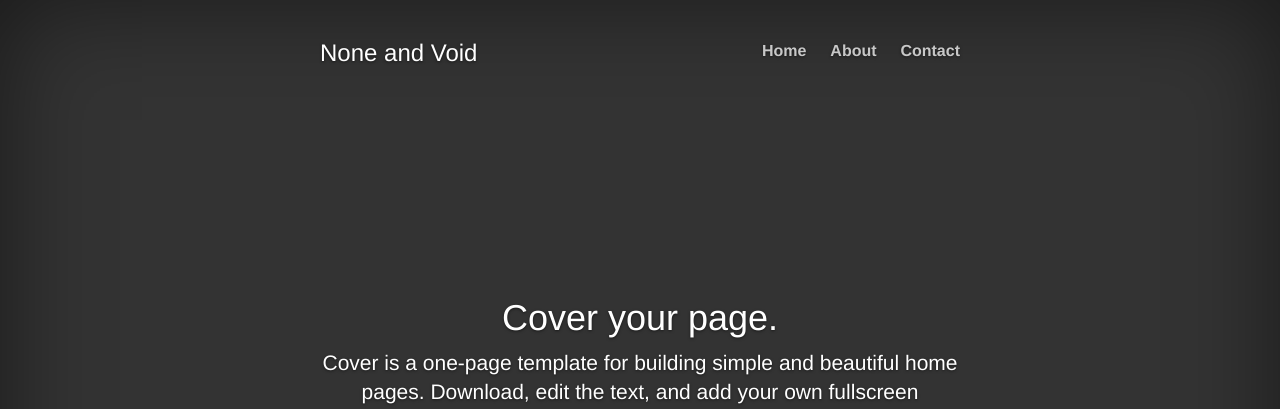
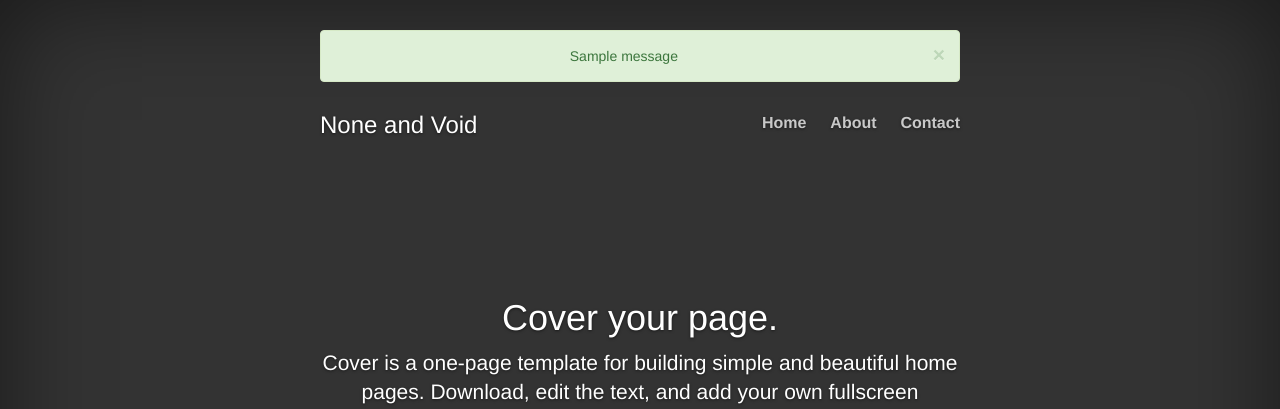
Before and after one commit to Axik/instamute.io, a Django app: template apps/common/templates/base.html in a window 1280 px wide. Shown: the top 409 px of the page. Run offline with Django 3.2, Linux system fonts and the light colour scheme; the template is opened without the code that fills it, so the values that code supplies are empty; tables that the repository leaves empty hold one stand-in row (values such as "Sample post"); one stand-in notice (Sample message) is shown; some libraries are stand-ins or nearby versions.

Commit message:
remove unnecessary rq job add message markup

```diff
--- a/apps/common/static/css/cover.css
+++ b/apps/common/static/css/cover.css
@@ -159,3 +159,7 @@ body {
     width: 700px;
   }
 }
+
+.alert {
+  text-shadow:none;
+}
--- a/apps/common/templates/base.html
+++ b/apps/common/templates/base.html
@@ -21,6 +21,14 @@
         <div class="cover-container">
           <div class="masthead clearfix">
             <div class="inner">
+            {% if messages %}
+            {% for message in messages %}
+            <div class="alert alert-success alert-dismissable">
+              <button type="button" class="close" data-dismiss="alert" aria-hidden="true">&times;</button>
+              {{ message }}
+            </div>
+            {% endfor %}
+            {% endif %}
               <h3 class="masthead-brand">{% trans "None and Void" %}</h3>
               {% include "menu.html" %}
             </div>
```
Also changed, not shown: apps/common/tasks.py (deleted, +0 -23 lines), apps/common/views.py (+16 -3 lines).
